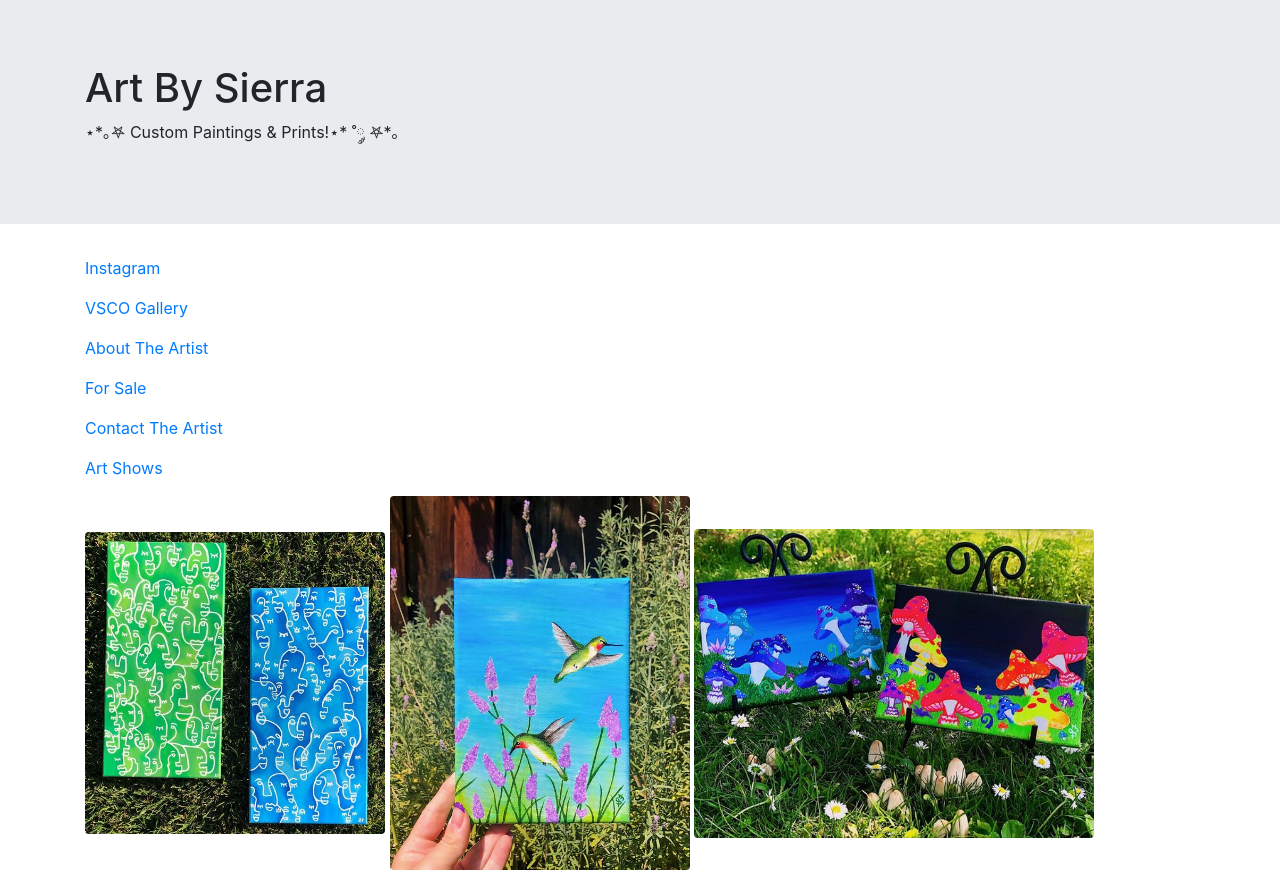
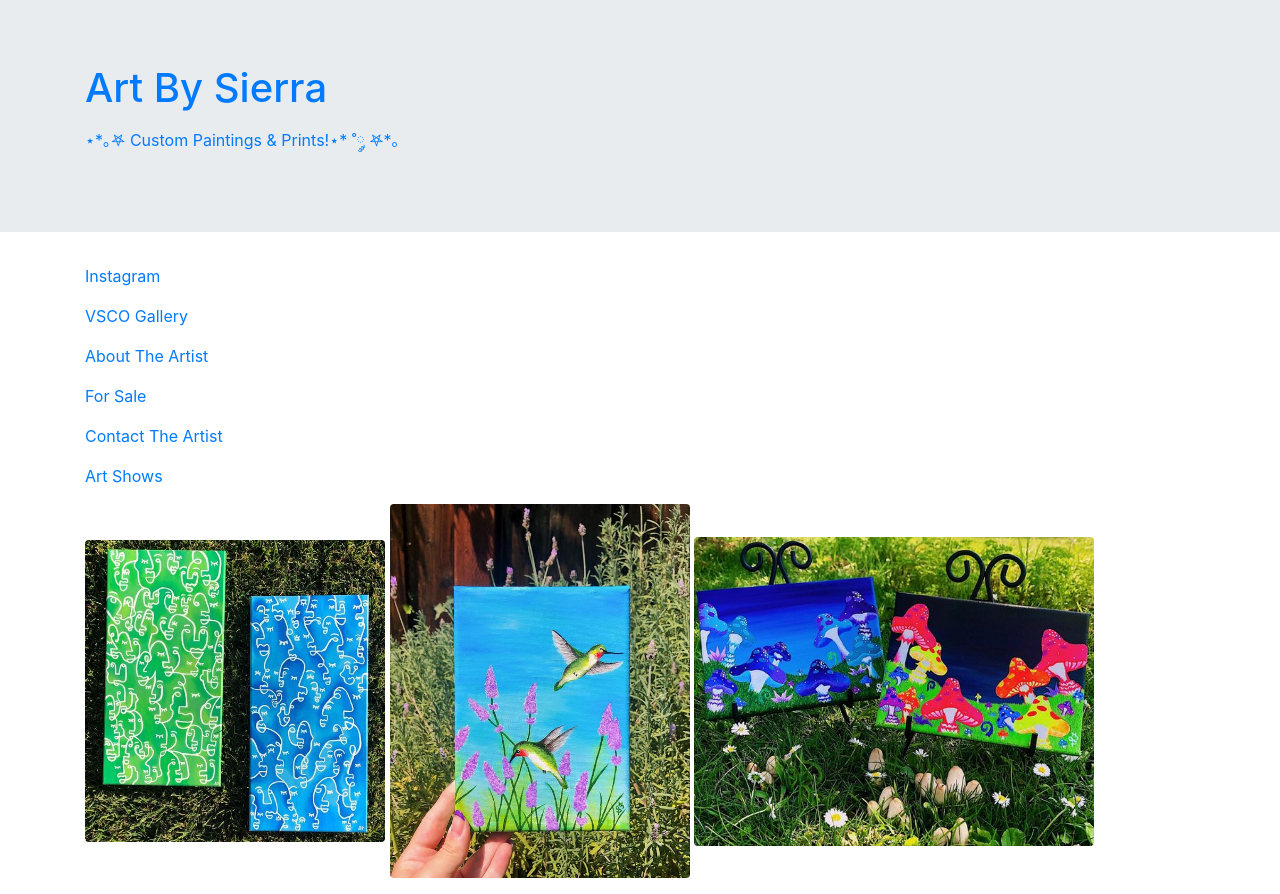
Before and after one commit to sferrato/sferrato.github.io, a plain HTML site: page index.html in a window 1280 px wide. Drawn offline with nearby package versions, Linux system fonts and the light colour scheme.

Commit message:
Update index.html

```diff
--- a/index.html
+++ b/index.html
@@ -19,15 +19,15 @@
 <body>
 
 
-<div class="jumbotron jumbotron-fluid">
+<div class="jumbotron jumbotron-fluid style="background-color:#c2f0c2">
   <div class="container">
-    <h1>Art By Sierra</h1>
-    <p>⋆*｡𖤐 Custom Paintings & Prints!⋆* ˚༘ 𖤐*｡</p>
+    <h1> <p class="text-primary">Art By Sierra</h1>
+    <p <p class="text-primary">⋆*｡𖤐 Custom Paintings & Prints!⋆* ˚༘ 𖤐*｡</p>
   </div>
 </div>
 
 <div class="container">
-  <p><a href=https://www.instagram.com/artbysierraf/?hl=en>Instagram</a>
+   <p><a href=https://www.instagram.com/artbysierraf/?hl=en>Instagram</a>
   <p><a href=https://vsco.co/artbysierraf/gallery>VSCO Gallery</a>
  <p><a href="Abouttheartist.html">About The Artist</a>
 <p><a href="ForSale.html">For Sale</a>
```
